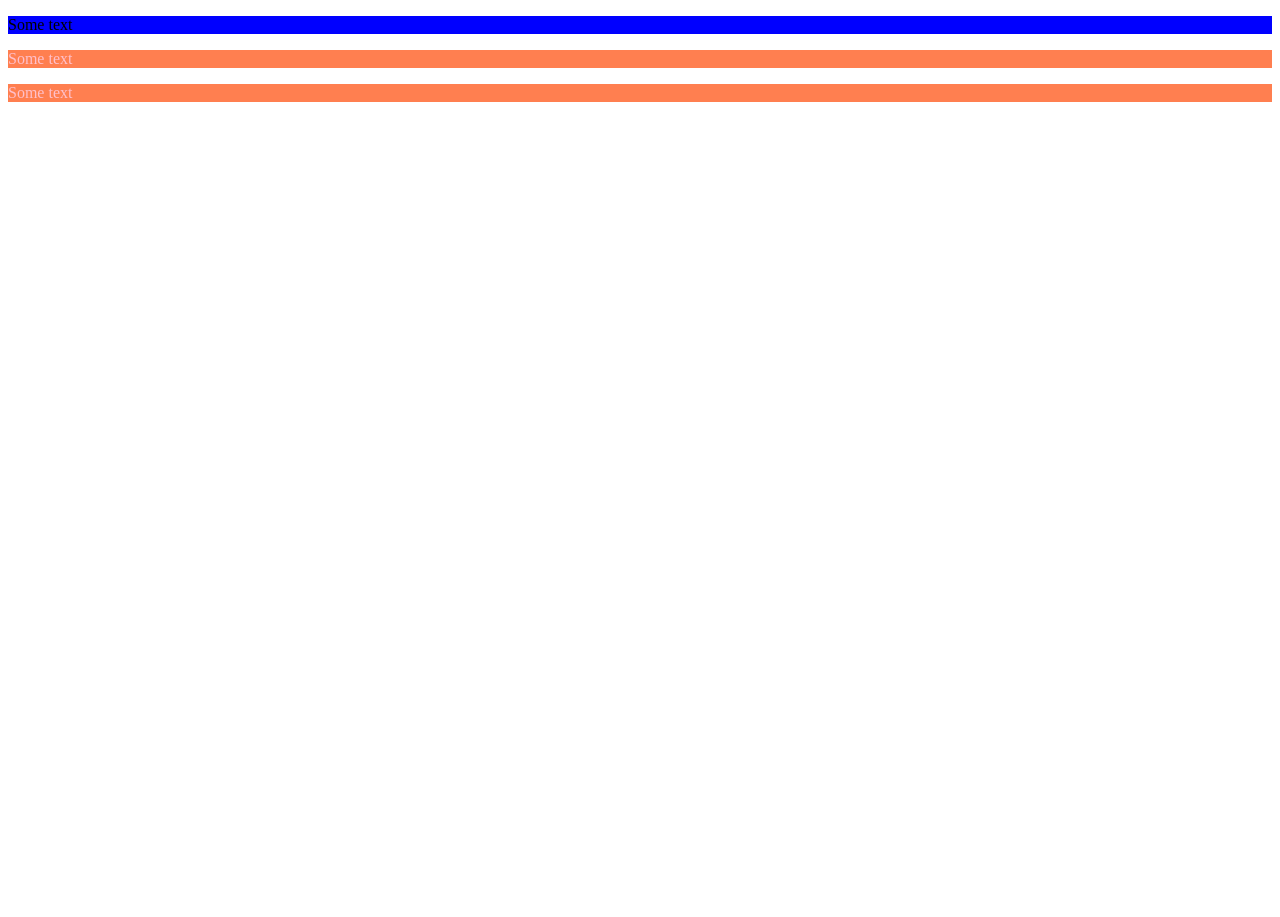
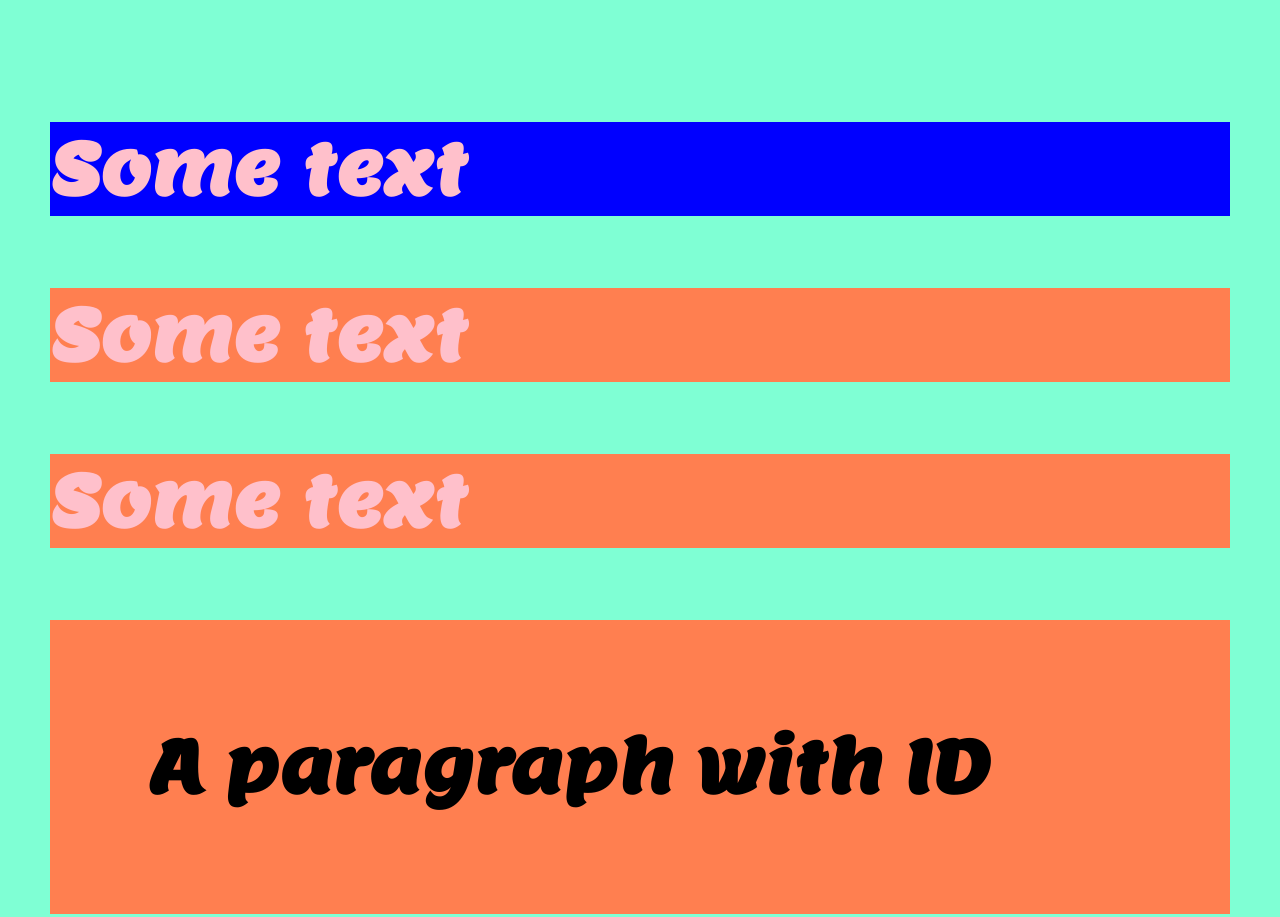
Before and after one commit to LarsGJobloop/kodeloftet-gruppe-6-css-basics, a plain HTML site: page index.html in a window 1280 px wide. Before the commit the page ends 800 px from the top, so only its background shows below. Drawn offline with Linux system fonts and the light colour scheme.

Commit message:
first part

```diff
--- a/index.html
+++ b/index.html
@@ -5,10 +5,18 @@
     <meta charset="UTF-8" />
     <meta name="viewport" content="width=device-width" />
     <link rel="stylesheet" href="styles.css" />
+
+    <link rel="preconnect" href="https://fonts.googleapis.com">
+    <link rel="preconnect" href="https://fonts.gstatic.com" crossorigin>
+    <link href="https://fonts.googleapis.com/css2?family=Lemon&display=swap" rel="stylesheet">
+
   </head>
   <body>
-    <p class="background-blue">Some text</p>
-    <p class="text-pink">Some text</p>
-    <p class="text-pink">Some text</p>
+    <main class="main-content">
+      <p class="background-blue text-pink">Some text</p>
+      <p class="text-pink">Some text</p>
+      <p class="text-pink">Some text</p>
+      <p id="paragraph">A paragraph with ID</p>
+    </main>
   </body>
 </html>
--- a/styles.css
+++ b/styles.css
@@ -1,3 +1,11 @@
+html {
+  font-family: 'Lemon', serif;
+}
+
+body {
+  margin: 0px;
+}
+
 p {
   background-color: coral;
 }
@@ -9,3 +17,16 @@ p {
 .background-blue {
   background-color: blue;
 }
+
+#paragraph {
+  padding: 100px;
+}
+
+.main-content {
+  padding: 50px;
+  background-color: aquamarine;
+  font-size: 72px;
+  font-weight: bold;
+}
+
+p > .child-element {}
```
